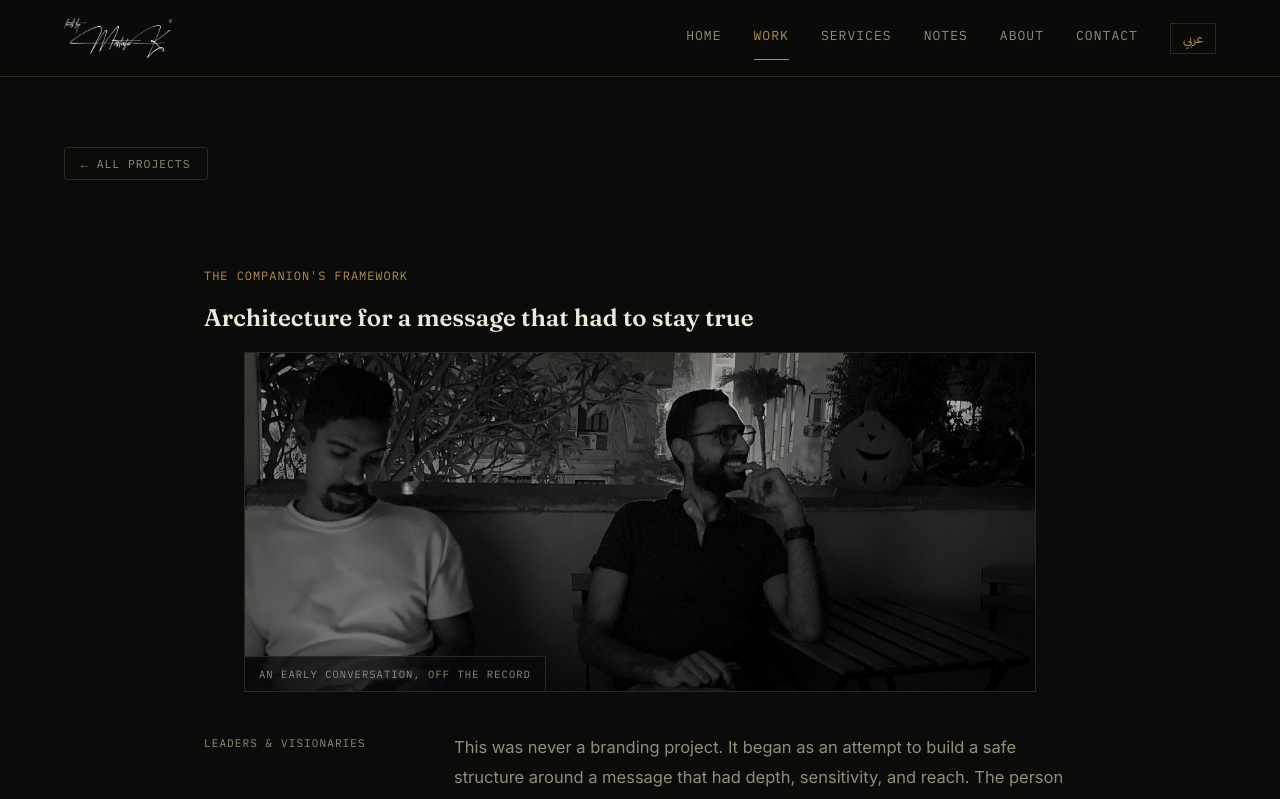
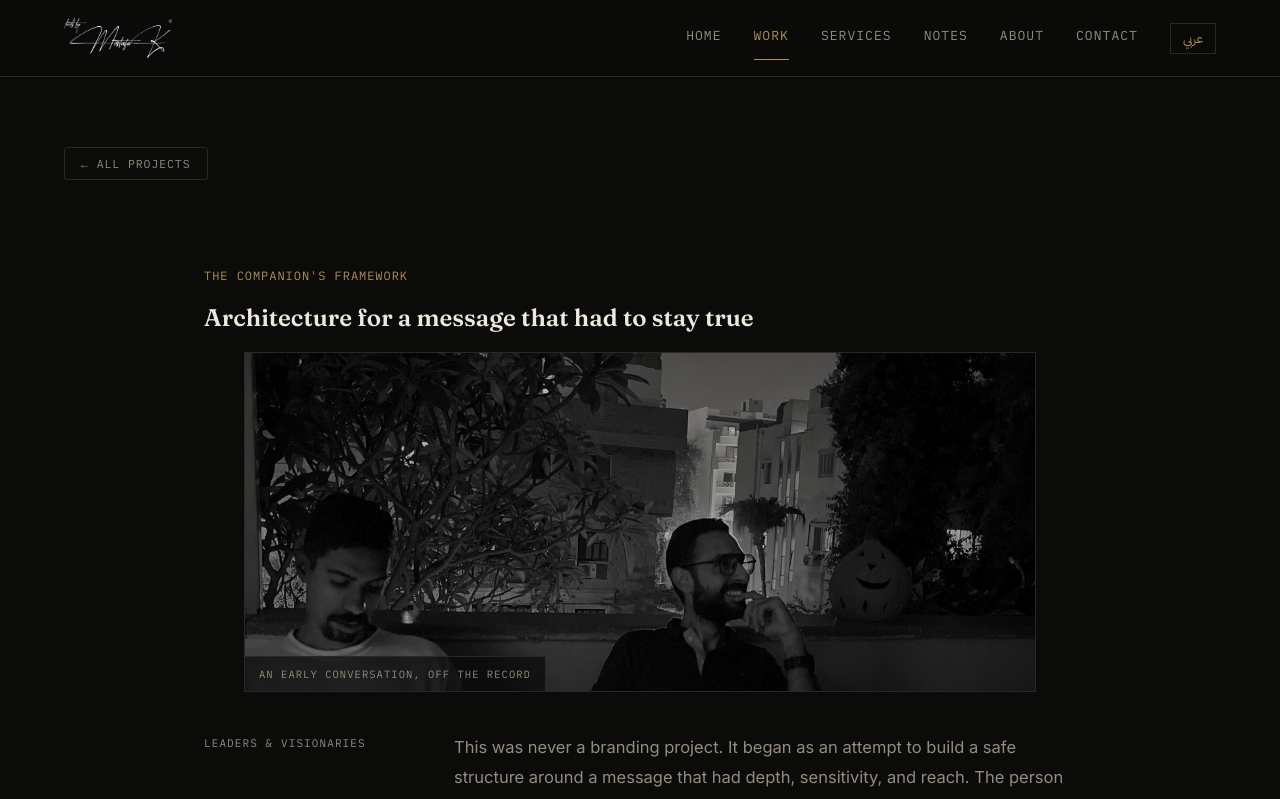
Before and after one commit to mostkhelo-imagine-it/builtbymostafak.studio, a React (Vite) app: page /work/companions-framework in a window 1280 px wide. Shown: the top 799 px of the page. Built offline with nearby package versions, Linux system fonts and the light colour scheme.

Commit message:
Update styles.css

```diff
--- a/src/styles.css
+++ b/src/styles.css
@@ -86,6 +86,9 @@
 .bmk-fig { position: relative; overflow: hidden; border: 1px solid var(--hair); background: var(--panel); }
 .bmk-fig img {
   width: 100%; height: 100%; object-fit: cover; display: block;
+  /* Portrait frames lose two thirds of their height to these landscape boxes.
+     Biasing the crop above centre keeps the faces in, not the ground. */
+  object-position: center 32%;
   filter: grayscale(1) contrast(1.05) brightness(0.82);
   transition: filter 0.6s ease, transform 0.9s ease;
 }
@@ -220,6 +223,8 @@
 
 .bmk-case-gallery { display: grid; grid-template-columns: 1fr 1fr; gap: 20px; margin-top: 40px; }
 .bmk-case-gallery .bmk-media { height: 240px; }
+/* A case with a single supporting frame shouldn't leave half the row empty. */
+.bmk-case-gallery .bmk-media:only-child { grid-column: 1 / -1; }
 
 /* ---- work index: "read the story" affordance on each card ---- */
 .bmk-work-card .more {
```
